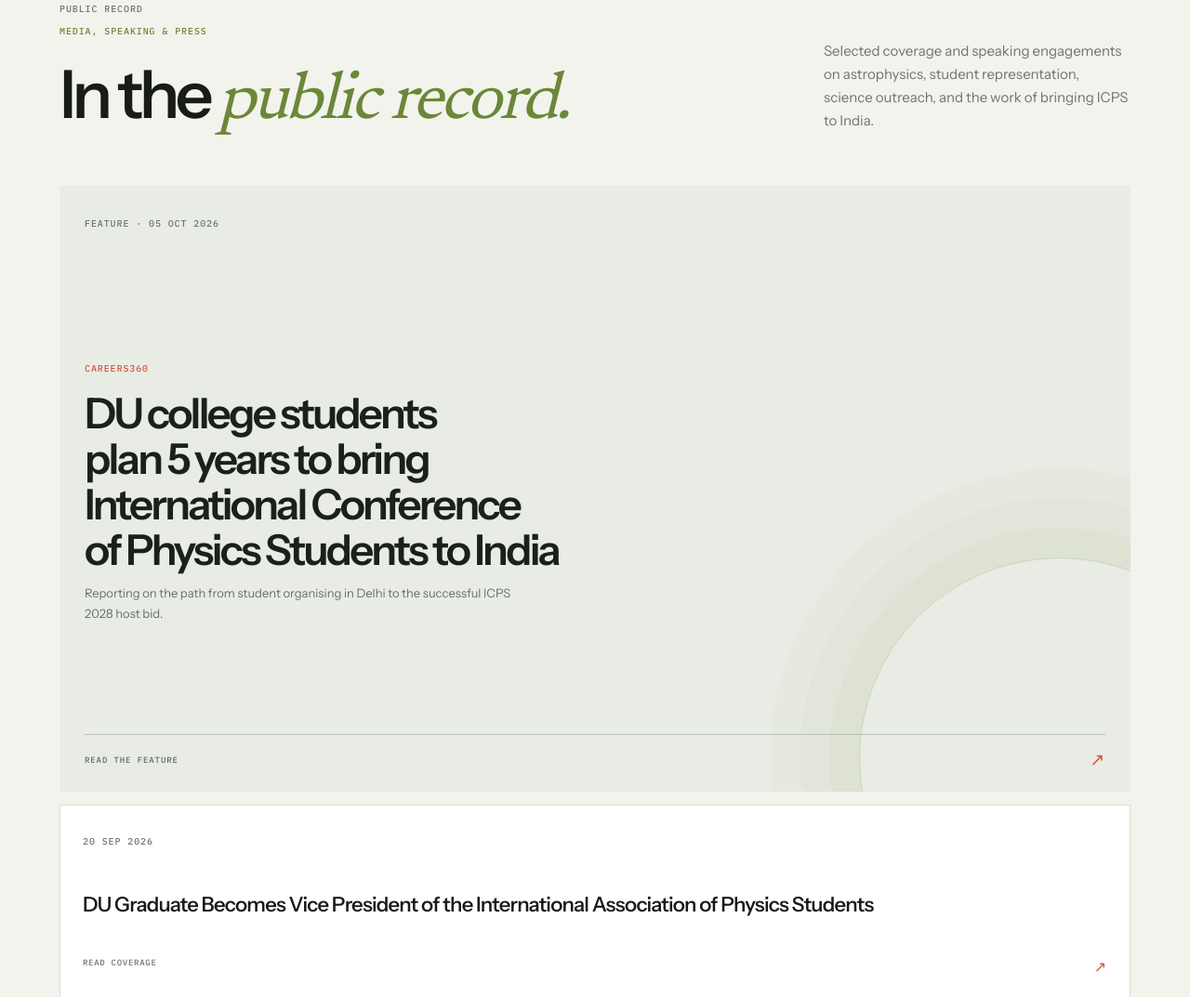
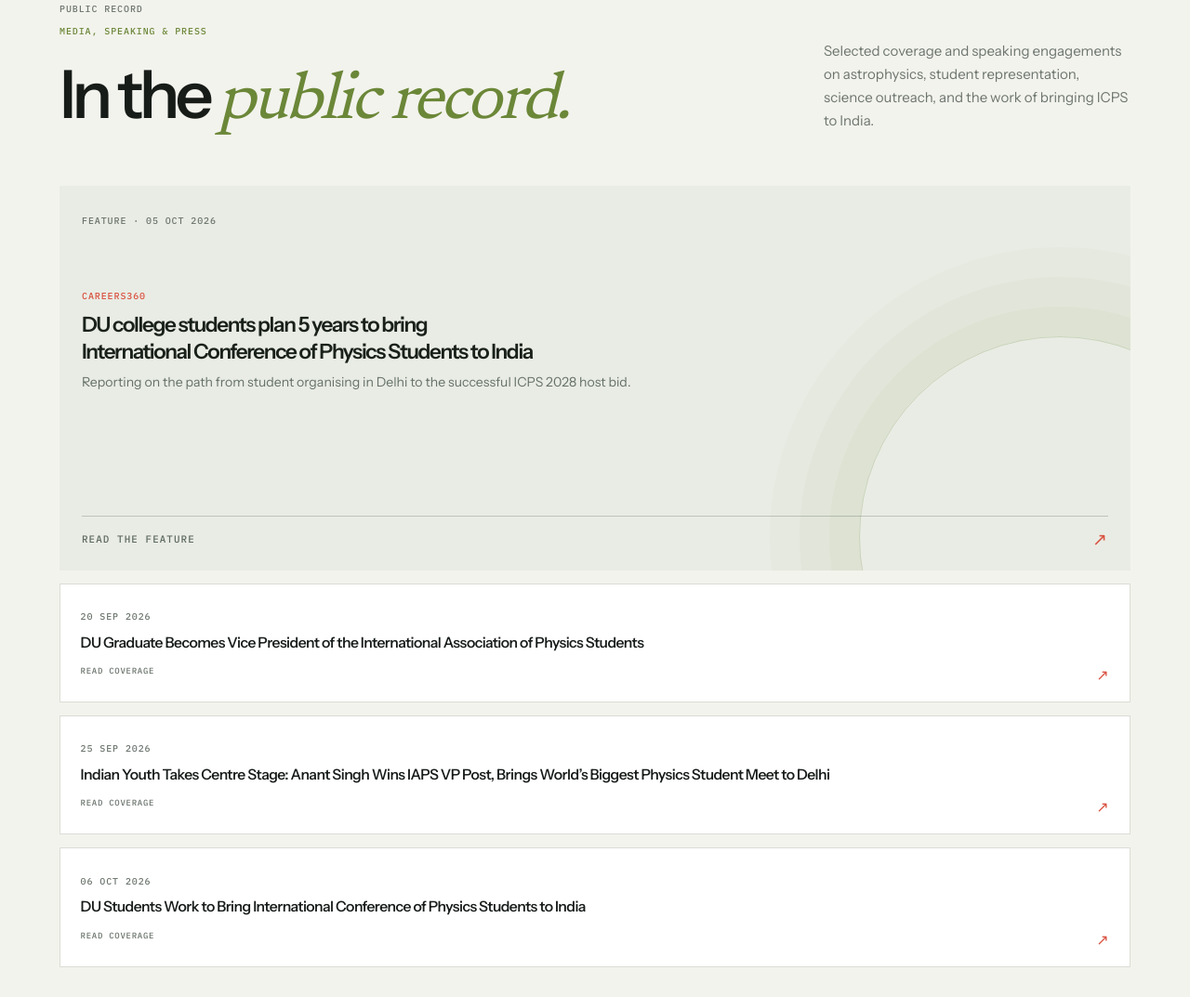
Before and after one commit to Anantaniium/anantaniium.github.io, a website: page index.html in a window 1280 px wide. Shown: the part 7098-8171 px from the top of the page at 93% size. Drawn offline with Linux system fonts and the light colour scheme.

Commit message:
Update styles.css

```diff
--- a/styles.css
+++ b/styles.css
@@ -890,3 +890,68 @@ html[data-theme="dark"] .press-feature-bottom { color: #bbc7ba; border-color: rg
     margin-top: 0.35rem !important;
   }
 }
+
+
+/* =========================================================
+   COMPACT EDITORIAL GRID FOR PRESS & MEDIA CARDS
+   ========================================================= */
+.press-grid,
+.press-list,
+.media-grid {
+  display: grid !important;
+  grid-template-columns: repeat(2, minmax(0, 1fr)) !important;
+  gap: 1.15rem !important;
+}
+
+/* Make the Careers360 feature span full width cleanly, OR remove this block to make all 4 equal-sized cards */
+.press-feature {
+  grid-column: 1 / -1 !important;
+  padding: 1.35rem 1.5rem !important;
+  min-height: 0 !important;
+}
+
+.press-feature .press-feature-title h3 {
+  font-size: clamp(1.15rem, 1.8vw, 1.4rem) !important;
+  line-height: 1.3 !important;
+  margin: 0.35rem 0 0.45rem !important;
+}
+
+.press-feature .press-feature-title p {
+  font-size: 0.88rem !important;
+  line-height: 1.5 !important;
+  max-width: 65ch !important;
+  margin-bottom: 0.85rem !important;
+}
+
+/* Compact standard press cards (DU Beat, Organiser, India Education Diary) */
+.press-card,
+.press-item {
+  padding: 1.2rem 1.35rem !important;
+  min-height: 0 !important;
+  display: flex !important;
+  flex-direction: column !important;
+  justify-content: space-between !important;
+}
+
+.press-card h3,
+.press-item h3 {
+  font-size: 0.98rem !important;
+  line-height: 1.38 !important;
+  margin: 0.4rem 0 0.85rem !important;
+}
+
+.press-feature-bottom,
+.press-card-bottom {
+  padding-top: 0.75rem !important;
+  margin-top: auto !important;
+  font-size: 0.68rem !important;
+}
+
+/* Stack into 1 column on mobile */
+@media (max-width: 720px) {
+  .press-grid,
+  .press-list,
+  .media-grid {
+    grid-template-columns: 1fr !important;
+  }
+}
```
